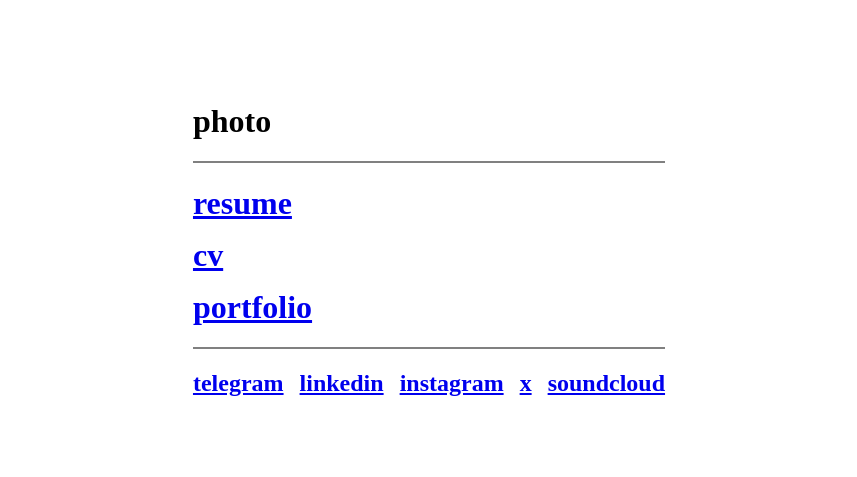
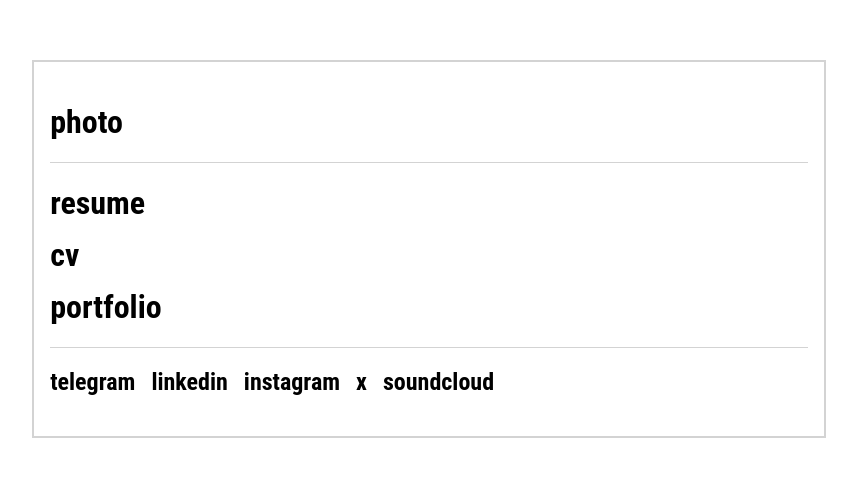
Before and after one commit to iwwwanow/iwwwanow, a SvelteKit app in the folder web/: page / in a window 1280 px wide. Shown: the part 151-628 px from the top of the page, without its empty margins (211-1068 px from the left). Built offline with nearby package versions, Linux system fonts and the light colour scheme.

Commit message:
feat(web): styles

```diff
--- a/web/src/routes/+page.svelte
+++ b/web/src/routes/+page.svelte
@@ -40,6 +40,13 @@
 		gap: 16px;
 
 		max-width: 210mm;
+		width: 100%;
+		max-height: 297mm;
+		overflow-y: auto;
+
+		padding: 36px 16px;
+
+		border: 2px lightgray solid;
 	}
 
 	.work-data-container {
@@ -58,6 +65,7 @@
 	}
 
 	.wrapper-hr {
-		border: 1px solid grey;
+		border: none;
+		border-bottom: 1px solid lightgray;
 	}
 </style>
--- a/web/static/css/index.css
+++ b/web/static/css/index.css
@@ -1,2 +1,4 @@
 @import url("reset.css");
 @import url("body.css");
+@import url("link.css");
+@import url("text.css");
--- /dev/null
+++ b/web/static/css/link.css
@@ -0,0 +1,13 @@
+a,
+a:link,
+a:visited {
+  text-decoration: none;
+}
+
+a:hover {
+  text-decoration: underline;
+}
+
+a {
+  color: black;
+}
--- /dev/null
+++ b/web/static/css/text.css
@@ -0,0 +1,3 @@
+* {
+  font-family: "Roboto Condensed", "Helvetica Neue Condensed", sans-serif;
+}
```
